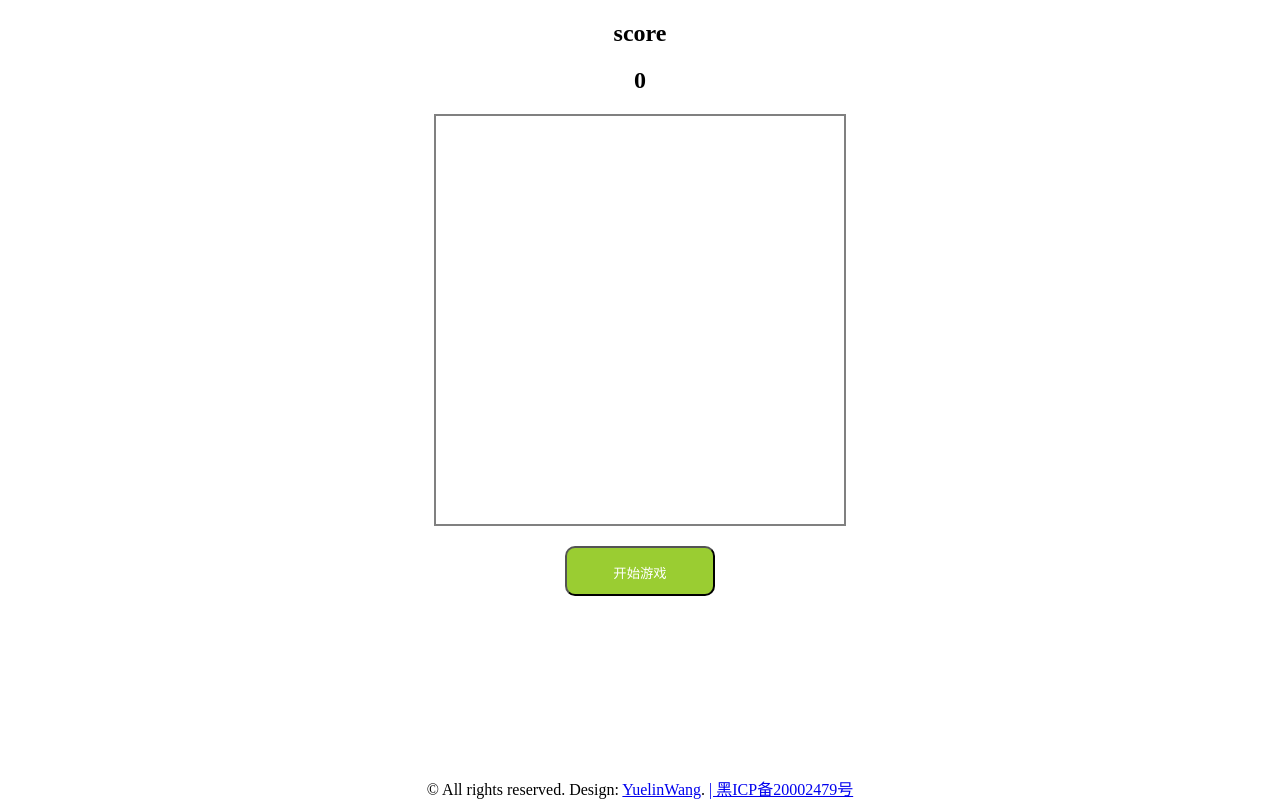
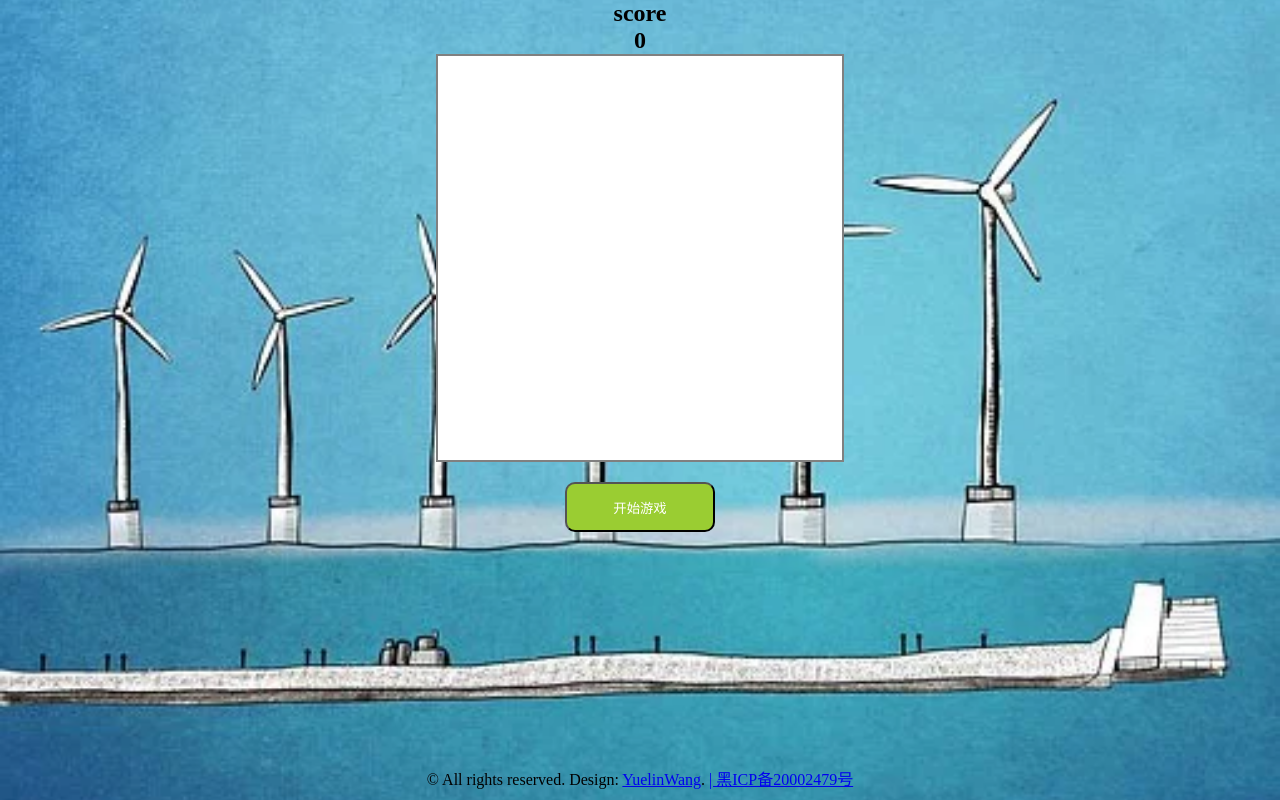
Before and after one commit to shuangxunian/my_succeed_web, a plain HTML site: page game/别踩白块/index.html in a window 1280 px wide. Drawn offline with Linux system fonts and the light colour scheme.

Commit message:
read readme

```diff
--- a/game/2048/2048.css
+++ b/game/2048/2048.css
@@ -69,7 +69,7 @@ h3 {
     left: 0;
     right: 0;
     position: fixed;
-    bottom: 0px;
+    bottom: 10px;
     left: 0px;
 }
 
--- a/game/mine/mine.css
+++ b/game/mine/mine.css
@@ -263,6 +263,6 @@ li {
     left: 0;
     right: 0;
     position: fixed;
-    bottom: 0px;
+    bottom: 10px;
     left: 0px;
 }
--- a/game/soduku/soduku.css
+++ b/game/soduku/soduku.css
@@ -73,6 +73,6 @@ li {
     left: 0;
     right: 0;
     position: fixed;
-    bottom: 0px;
+    bottom: 10px;
     left: 0px;
 }
--- a/game/别踩白块/index.css
+++ b/game/别踩白块/index.css
@@ -1,3 +1,9 @@
+* {
+    margin: 0;
+    padding: 0;
+    box-sizing: border-box;
+}
+
 #main {
     width: 408px;
     height: 408px;
@@ -5,6 +11,13 @@
     border: 2px solid gray;
     margin: 0 auto;
     overflow: hidden;
+}
+
+.bg {
+    background-image: url(../../img/bg.webp);
+    height: 100vh;
+    background-size: cover;
+    background-position: center;
 }
 
 h2 {
@@ -65,6 +78,6 @@ h2 {
     left: 0;
     right: 0;
     position: fixed;
-    bottom: 0px;
+    bottom: 10px;
     left: 0px;
 }
--- a/game/别踩白块/index.html
+++ b/game/别踩白块/index.html
@@ -8,6 +8,7 @@
 </head>
 
 <body>
+    <div class="bg">
         <h2>score</h2>
         <h2 id="score">0</h2>
         <div id="main">
@@ -18,13 +19,13 @@
                 开始游戏
             </button>
         </div>
-</body>
         <div class="cr">
             <div>&copy; All rights reserved. Design: <a href="http://www.wangyuelin.xyz">YuelinWang</a>.<//div>
                 <a href="http://www.beian.miit.gov.cn/"> | 黑ICP备20002479号</a>
             </div>
         </div>
-<script src="index.js">
-</script>
+    </div>
+    <script src="index.js"></script>
+</body>
 
 </html>
--- a/game/拼图/puzzle.css
+++ b/game/拼图/puzzle.css
@@ -132,6 +132,6 @@ body {
     left: 0;
     right: 0;
     position: fixed;
-    bottom: 0px;
+    bottom: 10px;
     left: 0px;
 }
```
Also changed, not shown: game/snake/snake.html (+1 -1 lines), game/大白~/Baymax.html (+1 -1 lines), 1 other file. Lines whose indentation alone changed are shown as unchanged.
